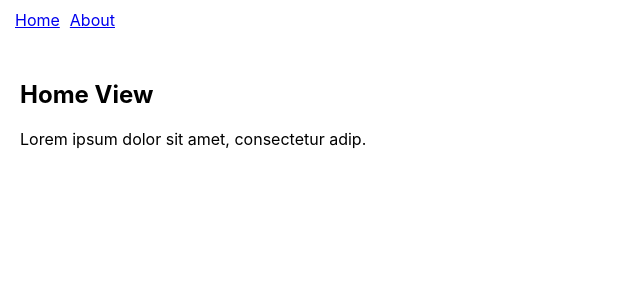
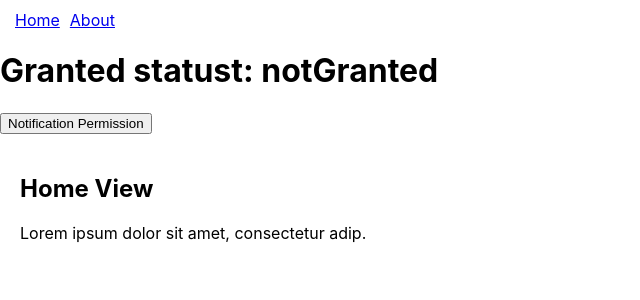
Before and after one commit to SamAbaasi/safari-pwa, a React (Create React App) app: page / in a window 1280 px wide. Shown: the top 300 px of the page, without its empty margins (0-640 px from the left). Built offline with nearby package versions, Linux system fonts and the light colour scheme; no server answers.

Commit message:
add  handle click for permission

```diff
--- a/src/App.js
+++ b/src/App.js
@@ -2,6 +2,7 @@ import './App.css';
 import {ToastContainer, Zoom} from "react-toastify";
 import Notification from "./firebaseNotifications/Notification";
 import { BrowserRouter as Router, Routes, Route, Link } from 'react-router-dom';
+import { useState } from 'react';
 
 function Home() {
   return (
@@ -31,6 +32,18 @@ function NoMatch() {
 }
 
 function App() {
+  const [isGrranted, setGranted] = useState("notGranted")
+  const getPermission = async () =>  {
+    if("Notification" in window) {
+      if(Notification.permission !== "granted") {
+        await Notification.requestPermission().then((permission) => {
+          if(permission === "granted") {
+            setGranted("granted")
+          }
+        })
+      }
+    }
+  }
   return (
       <Router>
       <ToastContainer
@@ -55,6 +68,10 @@ function App() {
         About
         </Link>
       </nav>
+      <div>
+        <h1>Granted statust: {isGrranted}</h1>
+        <button onClick={getPermission}>Notification Permission</button>
+      </div>
       <Routes>
         <Route path="/" element={<Home />} />
         <Route path="/about" element={<About />} />
```
